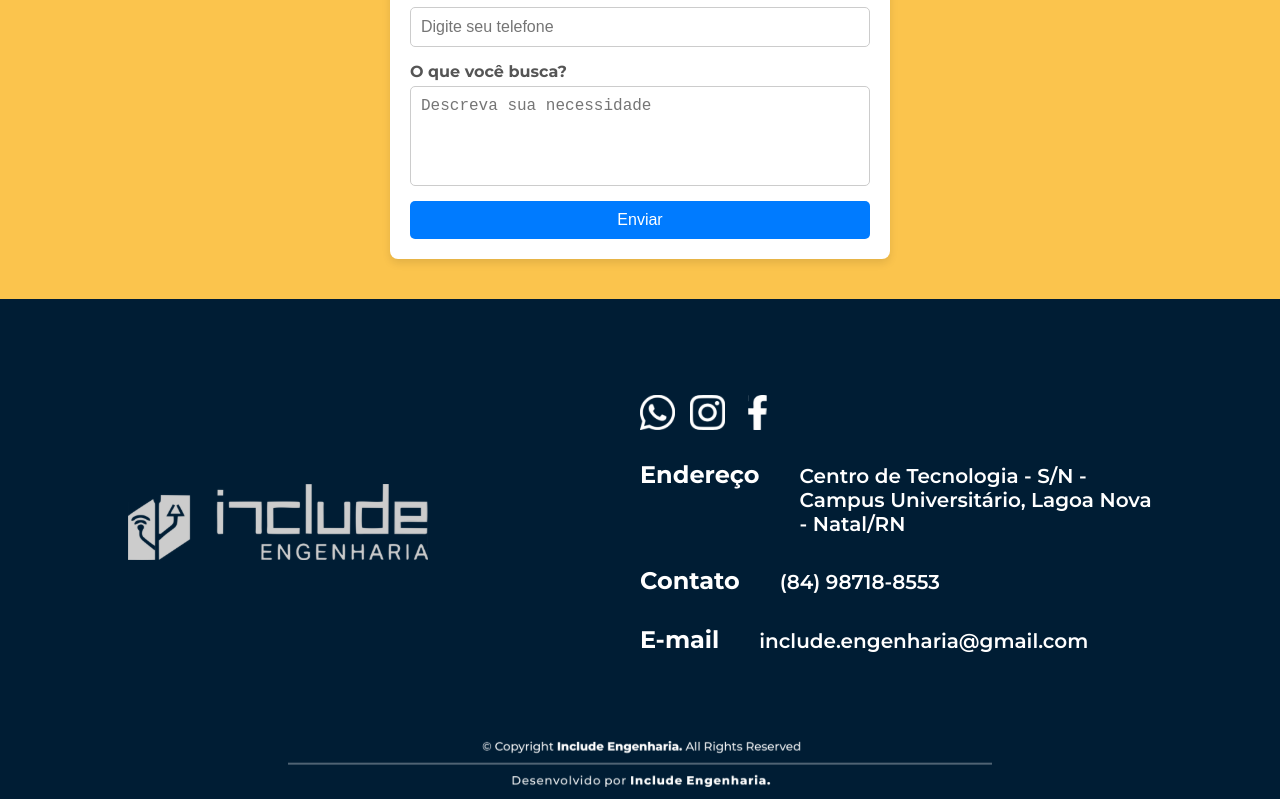
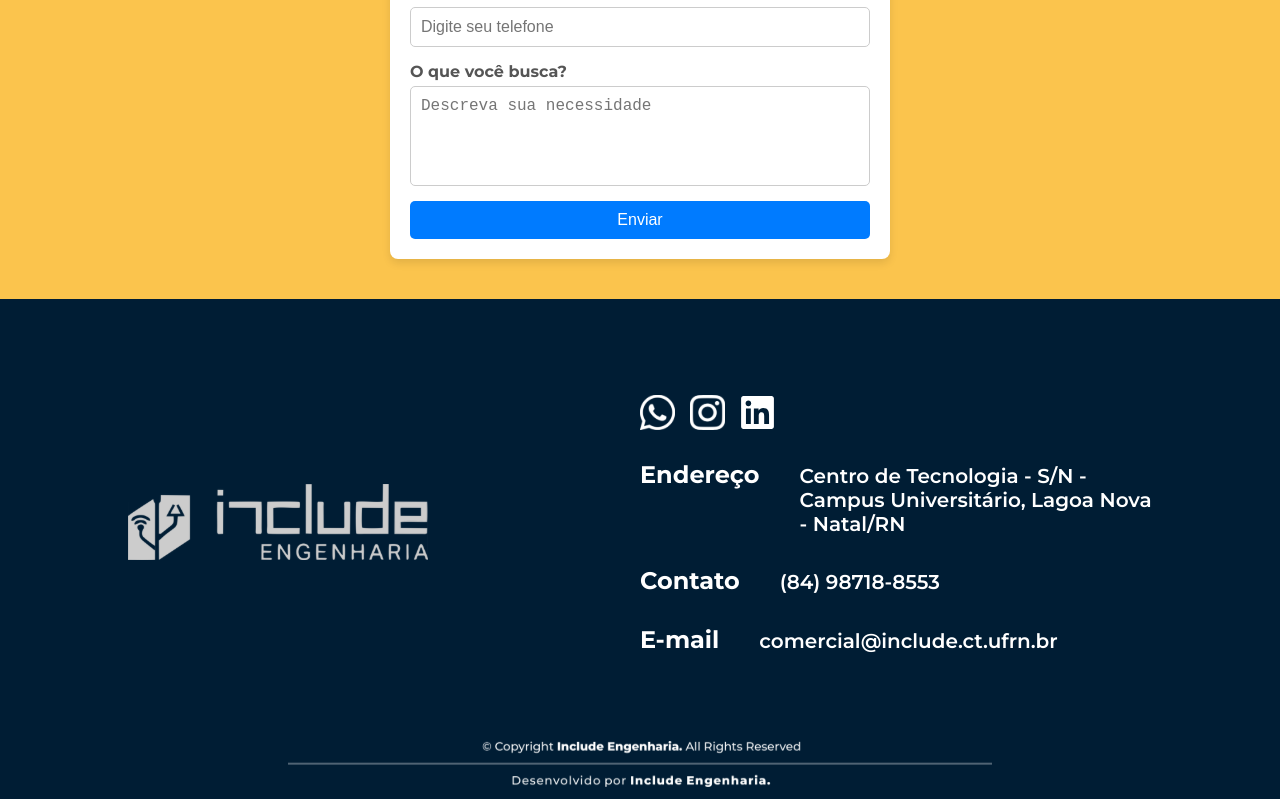
Before and after one commit to Jamykson/Site-Include, a React (Vite) app in the folder site-include/: page / in a window 1280 px wide. Shown: the part 2045-2844 px from the top of the page. Built offline with nearby package versions, Linux system fonts and the light colour scheme.

Commit message:
feat: adição do ícone do linkedin, redirecionamento e correção de e-mail

```diff
--- a/site-include/src/components/Footer.jsx
+++ b/site-include/src/components/Footer.jsx
@@ -2,10 +2,10 @@ import '../css/Footer.css'
 import React from 'react'
 
 import copyright from '../assets/copyright.svg'
-import imgFace from '../assets/imgFace.svg'
 import imgInsta from '../assets/imgInstagram.svg'
 import imgWhats from '../assets/imgWhats.svg'
 import logoBranca from '../assets/logoBranca.svg'
+import imgLinkedin from "../assets/imgLinkedin.svg"
 
 export default props => {
   return (
@@ -16,9 +16,9 @@ export default props => {
             </div>
             <div className='box-contatos'>
                 <div className='box-redes'>
-                    <button className="btn-redes"><img src={imgWhats}/></button>
-                    <button className="btn-redes"><img src={imgInsta}/></button>
-                    <button className="btn-redes"><img src={imgFace}/></button>
+                    <a className="btn-redes" href="https://wa.me/5584987188553/"><img src={imgWhats}/></a>
+                    <a className="btn-redes" href="https://www.instagram.com/engenhariainclude/"><img src={imgInsta}/></a>
+                    <a className="btn-redes" href="https://www.linkedin.com/company/engenhariainclude"><img src={imgLinkedin}/></a>
                 </div>
                 <div className="contatos">
                     <h3>Endereço</h3>
@@ -33,7 +33,7 @@ export default props => {
                 </div>
                 <div className="contatos">
                     <h3>E-mail</h3>
-                    <p>include.engenharia@gmail.com</p>
+                    <p>comercial@include.ct.ufrn.br</p>
                 </div>
             </div>
         </main>
```
